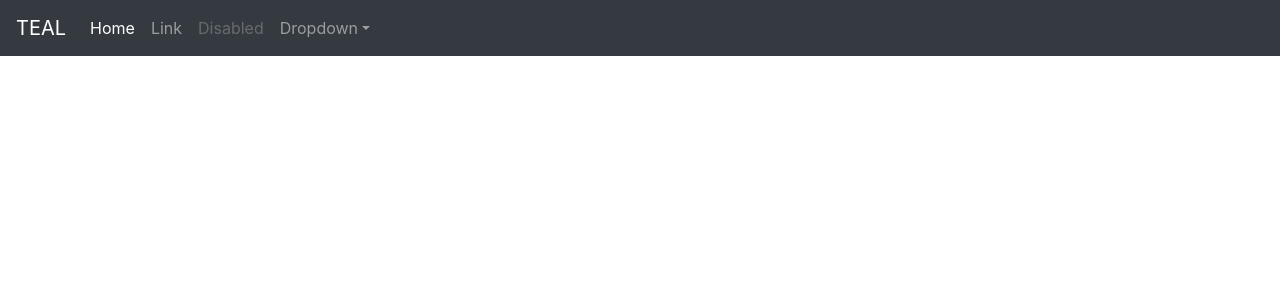
After one commit to SagewLivingstone/TEAL_webapp, a Django app: template web_main/templates/web_main/layout.html in a window 1280 px wide. The commit adds this page. Shown: the top 300 px of the page. Run offline with Django 3.2, Linux system fonts and the light colour scheme; the template is opened without the code that fills it, so the values that code supplies are empty; parts of the project's set-up code (start-up, migrations or seed data) failed here and were passed over; some libraries are stand-ins or nearby versions.

Commit message:
Updated views and added template structure

```diff
--- /dev/null
+++ b/web_main/templates/web_main/_navigation.html
@@ -0,0 +1,27 @@
+<nav class="navbar navbar-expand-md navbar-dark fixed-totp bg-dark">
+  <a class="navbar-brand" href="#">TEAL</a>
+  <button class="navbar-toggler" type="button" data-toggle="collapse" data-target="#navbarsExampleDefault" aria-controls="navbarsExampleDefault" aria-expanded="false" aria-label="Toggle navigation">
+    <span class="navbar-toggler-icon"></span>
+  </button>
+  <div class="collapse navbar-collapse" id="navbarsExampleDefault">
+    <ul class="navbar-nav mr-auto">
+      <li class="nav-item active">
+        <a class="nav-link" href="#">Home <span class="sr-only">(current)</span></a>
+      </li>
+      <li class="nav-item">
+        <a class="nav-link" href="#">Link</a>
+      </li>
+      <li class="nav-item">
+        <a class="nav-link disabled" href="#" tabindex="-1" aria-disabled="true">Disabled</a>
+      </li>
+      <li class="nav-item dropdown">
+        <a class="nav-link dropdown-toggle" href="#" id="dropdown01" data-toggle="dropdown" aria-haspopup="true" aria-expanded="false">Dropdown</a>
+        <div class="dropdown-menu" aria-labelledby="dropdown01">
+          <a class="dropdown-item" href="#">Action</a>
+          <a class="dropdown-item" href="#">Another action</a>
+          <a class="dropdown-item" href="#">Something else here</a>
+        </div>
+      </li>
+    </ul>
+  </div>
+</nav>
--- /dev/null
+++ b/web_main/templates/web_main/_site_scripts.html
@@ -0,0 +1,4 @@
+<!-- jQuery first, then Popper.js, then Bootstrap JS -->
+<script src="https://code.jquery.com/jquery-3.5.1.slim.min.js" integrity="sha384-DfXdz2htPH0lsSSs5nCTpuj/zy4C+OGpamoFVy38MVBnE+IbbVYUew+OrCXaRkfj" crossorigin="anonymous"></script>
+<script src="https://cdn.jsdelivr.net/npm/popper.js@1.16.0/dist/umd/popper.min.js" integrity="sha384-Q6E9RHvbIyZFJoft+2mJbHaEWldlvI9IOYy5n3zV9zzTtmI3UksdQRVvoxMfooAo" crossorigin="anonymous"></script>
+<script src="https://stackpath.bootstrapcdn.com/bootstrap/4.5.0/js/bootstrap.min.js" integrity="sha384-OgVRvuATP1z7JjHLkuOU7Xw704+h835Lr+6QL9UvYjZE3Ipu6Tp75j7Bh/kR0JKI" crossorigin="anonymous"></script>
--- /dev/null
+++ b/web_main/templates/web_main/_site_styles.html
@@ -0,0 +1,2 @@
+<!-- Bootstrap CSS -->
+<link rel="stylesheet" href="https://stackpath.bootstrapcdn.com/bootstrap/4.5.0/css/bootstrap.min.css" integrity="sha384-9aIt2nRpC12Uk9gS9baDl411NQApFmC26EwAOH8WgZl5MYYxFfc+NcPb1dKGj7Sk" crossorigin="anonymous">
--- /dev/null
+++ b/web_main/templates/web_main/layout.html
@@ -0,0 +1,22 @@
+<!doctype html>
+<html lang="en">
+  <head>
+    <!-- Required meta tags -->
+    <meta charset="utf-8">
+    <meta name="viewport" content="width=device-width, initial-scale=1, shrink-to-fit=no">
+
+    {% include 'web_main/_site_styles.html' %}
+
+    <title>TEAL Web Interface</title>
+  </head>
+  <body>
+    {% include 'web_main/_navigation.html' %}
+
+    {% block body %}
+    {% endblock %}
+
+    <!-- CDN Includes at bottom for speed -->
+    {% include 'web_main/_site_scripts.html' %}
+
+  </body>
+</html>
--- a/web_main/views.py
+++ b/web_main/views.py
@@ -1,10 +1,11 @@
 from django.shortcuts import render
 from django.http import HttpResponse
 
-from .models import Land
+from .models import LandDetails
 
 def index(request):
-    first_10_lands = Land.objects.all()[:10]
+    # Give the home page the 10 first land objects from vLandDetails
+    first_10_lands = LandDetails.objects.all()[:10]
     context = {
         'first_10_lands': first_10_lands,
     }
```
Also changed, not shown: teal_webapp/settings.py (+5 -4 lines), web_main/templates/web_main/index.html (+4 -20 lines), models.py (deleted).
